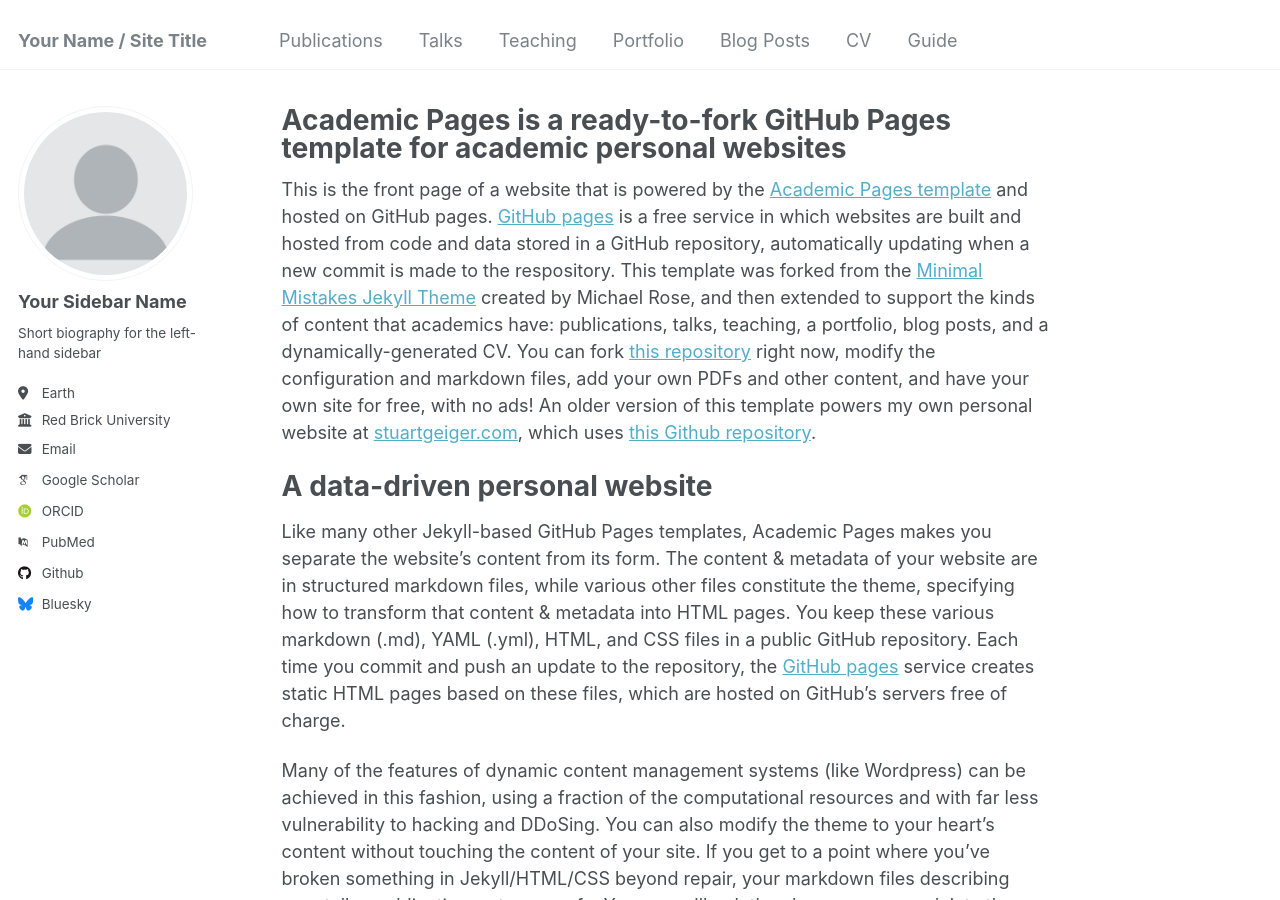
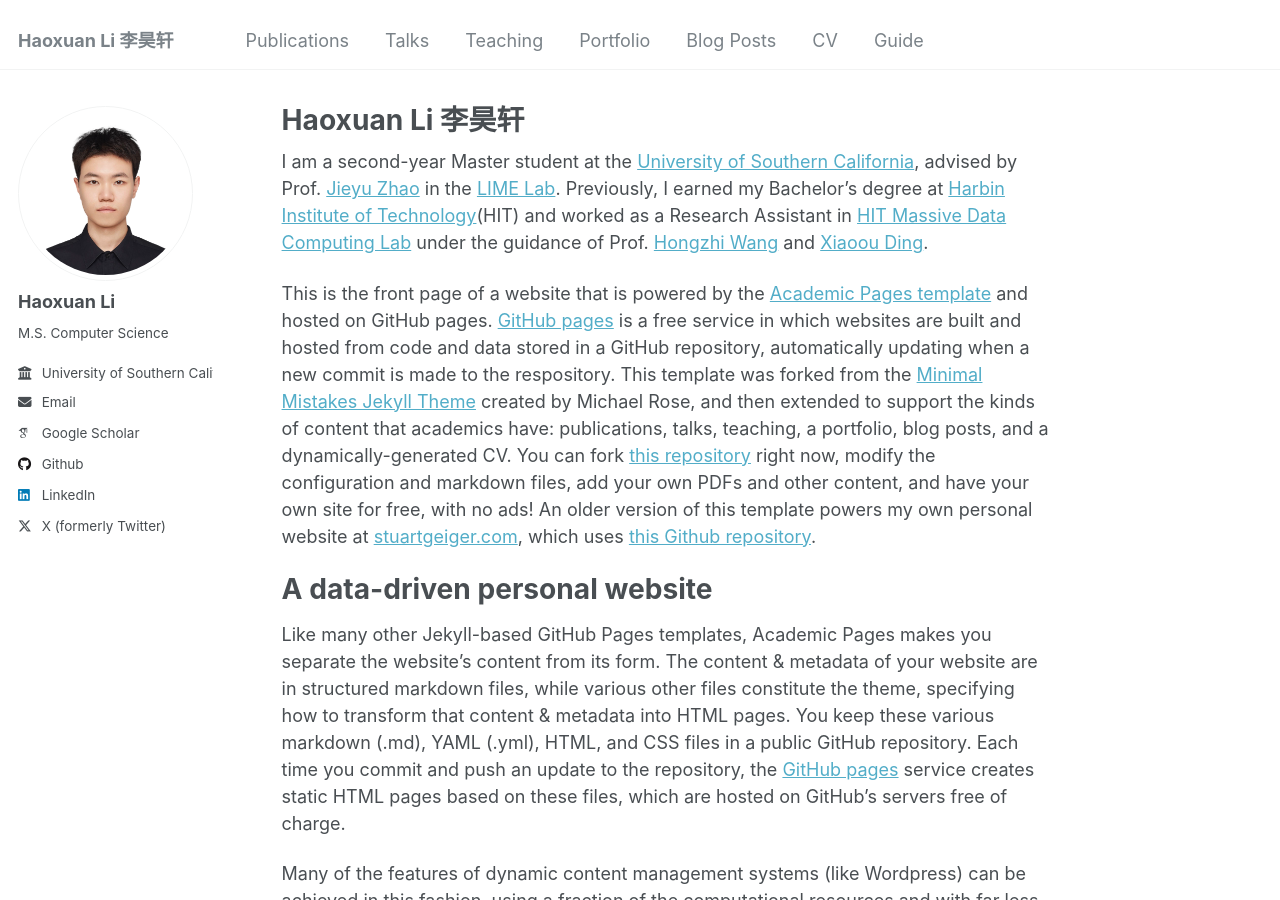
Before and after one commit to HauxLee/hauxlee.github.io, a Jekyll site: the page built from _pages/about.md, in a window 1280 px wide and 900 px high. Built offline with Jekyll 4.4.1, drawn with Linux system fonts in a browser that asks for light colours; some web fonts are replaced.

Commit message:
Update on 10/28/2024

```diff
--- a/_config.yml
+++ b/_config.yml
@@ -8,11 +8,11 @@
 
 # Basic Site Settings
 locale                   : "en-US"
-title                    : "Your Name / Site Title"
+title                    : "Haoxuan Li 李昊轩"
 title_separator          : "-"
 name                     : &name "Your Name"
 description              : &description "personal description"
-url                      : https://academicpages.github.io # the base hostname & protocol for your site e.g. "https://mmistakes.github.io"
+url                      : https://hauxlee.github.io # the base hostname & protocol for your site e.g. "https://mmistakes.github.io"
 baseurl                  : "" # the subpath of your site, e.g. "/blog"
 repository               : "academicpages/academicpages.github.io"
 
@@ -22,21 +22,21 @@
 author:
   # Biographic information
   avatar           : "profile.png"
-  name             : "Your Sidebar Name"
+  name             : "Haoxuan Li"
   pronouns         : # example: "she/her"
-  bio              : "Short biography for the left-hand sidebar"
-  location         : "Earth"
-  employer         : "Red Brick University"
+  bio              : "M.S. Computer Science"
+  # location         : "Los Angeles, CA"
+  employer         : "University of Southern California"
   uri              : # URL
-  email            : "none@example.org"
+  email            : "lihaoxua[at]usc[dot]edu"
 
   # Academic websites
   arxiv            : # URL - Update with the correct link to your profile
-  googlescholar    : "https://scholar.google.com/citations?user=PS_CX0AAAAAJ"
+  googlescholar    : "https://scholar.google.com/citations?user=9843dDwAAAAJ&hl=zh-CN"
   impactstory      : # URL
-  orcid            : "http://orcid.org/yourorcidurl"
+  orcid            : # URL
   semantic         : # URL
-  pubmed           : "https://www.ncbi.nlm.nih.gov/pubmed/?term=john+snow"
+  pubmed           : # URL
   researchgate     : # URL
   scopus           : # URL
 
@@ -44,12 +44,12 @@
   bitbucket        : # Username - Update with your username on the site
   codepen          : # Username
   dribbble         : # Username
-  github           : "academicpages"
+  github           : "https://github.com/HauxLee"
   kaggle           : # Username
   stackoverflow    : # User number or user number and name (i.e., use "1" or "1/jeff-atwood")
 
   # Social media
-  bluesky          : "bsky.app" # Replace this with you Bluesky username
+  bluesky          : # Username
   facebook         : # Username
   flickr           : # Username
   foursquare       : # Username
@@ -58,7 +58,7 @@
   keybase          : # Username
   instagram        : # Username
   lastfm           : # Username
-  linkedin         : # Username
+  linkedin         : "https://www.linkedin.com/feed/"
   mastodon         : # URL
   medium           : # URL
   pinterest        : # Username
@@ -66,7 +66,7 @@
   steam            : # Username
   telegram         : # URL
   tumblr           : # Username
-  twitter          : # Username for X / Twitter
+  twitter          : "https://x.com/HaoxuanL77717"
   vine             : # Username
   weibo            : # Username
   wikipedia        : # Username
--- a/_pages/about.md
+++ b/_pages/about.md
@@ -1,11 +1,12 @@
 ---
 permalink: /
-title: "Academic Pages is a ready-to-fork GitHub Pages template for academic personal websites"
+title: "Haoxuan Li 李昊轩"
 author_profile: true
 redirect_from:
   - /about/
   - /about.html
 ---
+I am a second-year Master student at the [University of Southern California](https://www.usc.edu/), advised by Prof. [Jieyu Zhao](https://jyzhao.net/) in the [LIME Lab](https://jyzhao.net/lab.html). Previously, I earned my Bachelor's degree at [Harbin Institute of Technology](https://www.hit.edu.cn/)(HIT) and worked as a Research Assistant in [HIT Massive Data Computing Lab](https://db.hit.edu.cn/main.htm) under the guidance of Prof. [Hongzhi Wang](https://homepage.hit.edu.cn/wang) and [Xiaoou Ding](https://scholar.google.com/citations?user=GJUuXGMAAAAJ).
 
 This is the front page of a website that is powered by the [Academic Pages template](https://github.com/academicpages/academicpages.github.io) and hosted on GitHub pages. [GitHub pages](https://pages.github.com) is a free service in which websites are built and hosted from code and data stored in a GitHub repository, automatically updating when a new commit is made to the respository. This template was forked from the [Minimal Mistakes Jekyll Theme](https://mmistakes.github.io/minimal-mistakes/) created by Michael Rose, and then extended to support the kinds of content that academics have: publications, talks, teaching, a portfolio, blog posts, and a dynamically-generated CV. You can fork [this repository](https://github.com/academicpages/academicpages.github.io) right now, modify the configuration and markdown files, add your own PDFs and other content, and have your own site for free, with no ads! An older version of this template powers my own personal website at [stuartgeiger.com](http://stuartgeiger.com), which uses [this Github repository](https://github.com/staeiou/staeiou.github.io).
 
```
Also changed, not shown: other parts of _pages/about.md (+5 -5 lines), images/profile.png.
